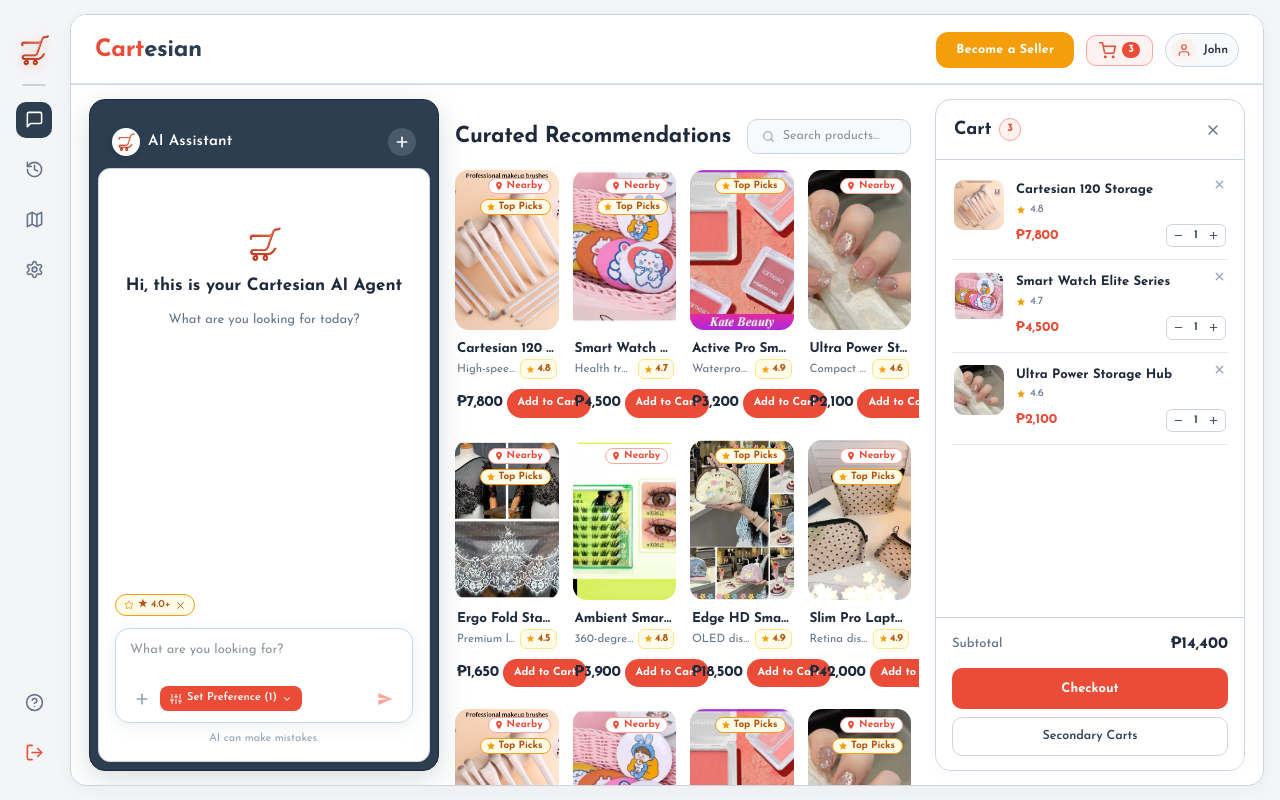
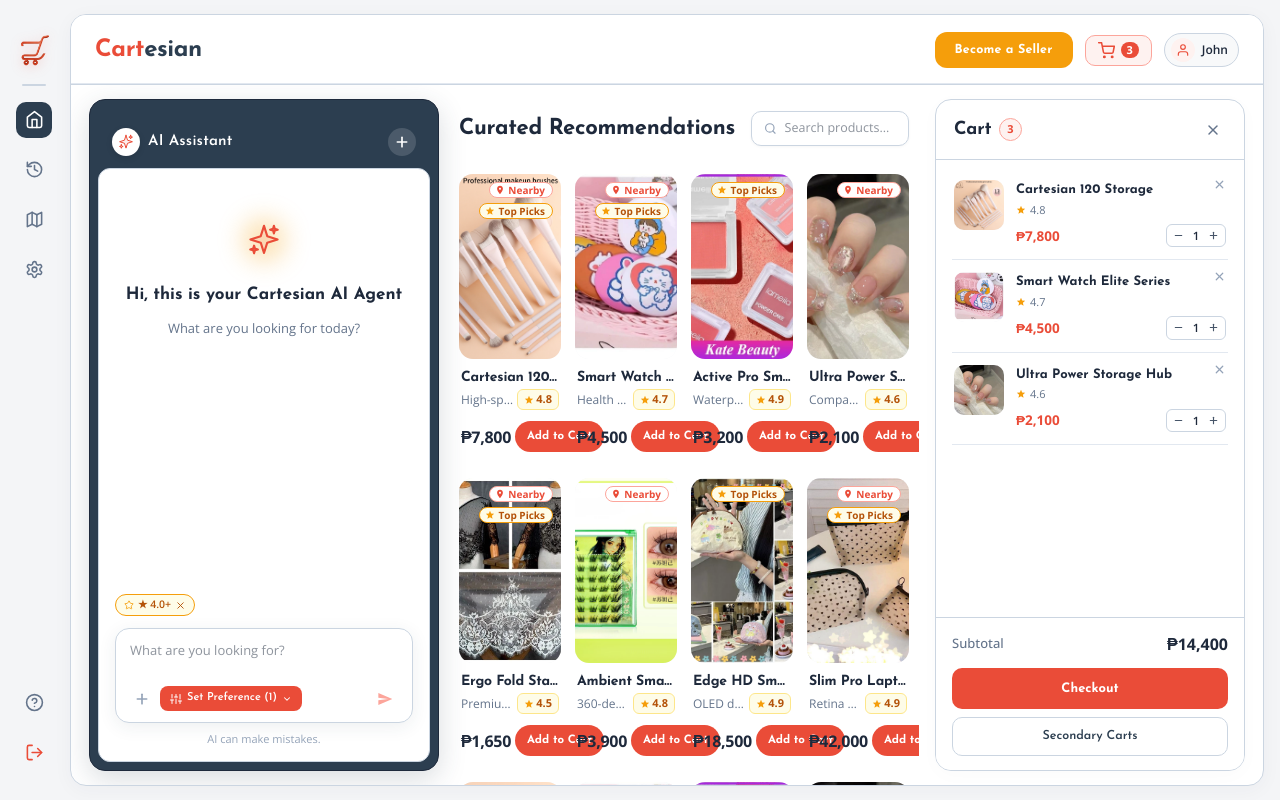
Before and after one commit to cloud-elite-capstone/frontend, a Next.js app: page / in a window 1280 px wide. Built offline with nearby package versions, Linux system fonts and the light colour scheme.

Commit message:
feat(ui): update products layout, typography, and search bar

```diff
--- a/src/app/globals.css
+++ b/src/app/globals.css
@@ -2,7 +2,9 @@
 
 @layer base {
   :root {
-    --font-sans: var(--font-josefin-sans), 'Josefin Sans', system-ui, -apple-system, sans-serif;
+    --font-heading: var(--font-josefin-sans), 'Josefin Sans', sans-serif;
+    --font-body: var(--font-open-sans), 'Open Sans', system-ui, -apple-system, sans-serif;
+    --font-sans: var(--font-open-sans), 'Open Sans', system-ui, -apple-system, sans-serif;
     --font-mono: monospace;
 
     --brand-orange: #ea4c38;
@@ -40,11 +42,19 @@
 
   body {
     min-height: 100vh;
-    font-family: var(--font-josefin-sans), 'Josefin Sans', sans-serif;
+    font-family: var(--font-open-sans), 'Open Sans', system-ui, -apple-system, sans-serif;
     color: #1e293b;
     background-color: #f4f5f7;
     -webkit-font-smoothing: antialiased;
     -moz-osx-font-smoothing: grayscale;
+  }
+
+  h1, h2, h3, h4, h5, h6 {
+    font-family: var(--font-josefin-sans), 'Josefin Sans', sans-serif;
+  }
+
+  p {
+    font-family: var(--font-open-sans), 'Open Sans', system-ui, -apple-system, sans-serif;
   }
 
   ::selection {
@@ -170,3 +180,35 @@
   background-image: radial-gradient(rgba(44, 62, 80, 0.04) 1px, transparent 0);
   background-size: 24px 24px;
 }
+
+.curated-scrollbar {
+  scrollbar-width: thin;
+  scrollbar-color: transparent transparent;
+}
+
+.curated-scrollbar::-webkit-scrollbar {
+  display: block !important;
+  width: 6px;
+}
+
+.curated-scrollbar::-webkit-scrollbar-track {
+  background: transparent;
+}
+
+.curated-scrollbar::-webkit-scrollbar-thumb {
+  background-color: transparent;
+  border-radius: 9999px;
+  transition: background-color 0.2s ease;
+}
+
+.curated-scrollbar:hover {
+  scrollbar-color: #cbd5e1 transparent;
+}
+
+.curated-scrollbar:hover::-webkit-scrollbar-thumb {
+  background-color: #cbd5e1;
+}
+
+.curated-scrollbar:hover::-webkit-scrollbar-thumb:hover {
+  background-color: #94a3b8;
+}
--- a/src/app/help/page.tsx
+++ b/src/app/help/page.tsx
@@ -18,7 +18,7 @@ export default function StandaloneHelpPage() {
         backgroundColor: "#f5f5f7",
         padding: "14px 16px 14px 8px",
         gap: "10px",
-        fontFamily: "var(--font-josefin-sans), 'Josefin Sans', sans-serif",
+        fontFamily: "var(--font-open-sans), 'Open Sans', sans-serif",
       }}
     >
       <Sidebar activeTab="help" />
--- a/src/app/layout.tsx
+++ b/src/app/layout.tsx
@@ -1,11 +1,17 @@
 import type { Metadata } from "next";
-import { Josefin_Sans } from "next/font/google";
+import { Josefin_Sans, Open_Sans } from "next/font/google";
 import "./globals.css";
 
 const josefinSans = Josefin_Sans({
   subsets: ["latin"],
   weight: ["300", "400", "500", "600", "700"],
   variable: "--font-josefin-sans",
+});
+
+const openSans = Open_Sans({
+  subsets: ["latin"],
+  weight: ["300", "400", "500", "600", "700"],
+  variable: "--font-open-sans",
 });
 
 export const metadata: Metadata = {
@@ -19,8 +25,14 @@ export default function RootLayout({
   children: React.ReactNode;
 }>) {
   return (
-    <html lang="en" className={josefinSans.variable} suppressHydrationWarning>
-      <body className={josefinSans.className} suppressHydrationWarning>{children}</body>
+    <html
+      lang="en"
+      className={`${josefinSans.variable} ${openSans.variable}`}
+      suppressHydrationWarning
+    >
+      <body className={openSans.className} suppressHydrationWarning>
+        {children}
+      </body>
     </html>
   );
 }
--- a/src/app/page.tsx
+++ b/src/app/page.tsx
@@ -9,7 +9,7 @@ import ProductGrid from "@/components/ProductGrid";
 import { initialProducts } from "@/data/products";
 import CartSidebar, { CartItem } from "@/components/CartSidebar";
 import { ProductItem } from "@/components/ProductCard";
-import { SearchIcon } from "@/components/Icons";
+import { SearchIcon, XIcon } from "@/components/Icons";
 import SettingsView from "@/components/SettingsView";
 import HelpView from "@/components/HelpView";
 
@@ -79,6 +79,7 @@ const initialCartItems: CartItem[] = [
 export default function Home() {
   const [isScrolled, setIsScrolled] = useState(false);
   const [searchQuery, setSearchQuery] = useState("");
+  const [isSearchFocused, setIsSearchFocused] = useState(false);
   const [cartItems, setCartItems] = useState<CartItem[]>(initialCartItems);
   const [showCart, setShowCart] = useState(true);
   const [activeTab, setActiveTab] = useState<string>("chat");
@@ -157,7 +158,7 @@ export default function Home() {
         backgroundColor: "#f4f5f7",
         padding: "14px 16px 14px 8px",
         gap: "10px",
-        fontFamily: "var(--font-josefin-sans), 'Josefin Sans', sans-serif",
+        fontFamily: "var(--font-open-sans), 'Open Sans', sans-serif",
       }}
     >
       <Sidebar activeTab={activeTab} onSelectTab={setActiveTab} />
@@ -225,6 +226,7 @@ export default function Home() {
               </aside>
 
               <section
+                className="curated-scrollbar"
                 onScroll={(e) => setIsScrolled(e.currentTarget.scrollTop > 4)}
                 style={{
                   flex: 1,
@@ -233,8 +235,8 @@ export default function Home() {
                   minHeight: 0,
                   height: "100%",
                   overflowY: "auto",
-                  padding: "14px 8px 14px 0",
-                  marginTop: "20px",
+                  padding: "14px 10px 80px 4px",
+                  boxSizing: "border-box",
                 }}
               >
                 <div
@@ -242,8 +244,8 @@ export default function Home() {
                     display: "flex",
                     alignItems: "center",
                     justifyContent: "space-between",
-                    marginBottom: "16px",
-                    marginTop: 0,
+                    marginBottom: "28px",
+                    marginTop: "12px",
                     paddingTop: 0,
                     flexShrink: 0,
                     gap: "16px",
@@ -267,20 +269,31 @@ export default function Home() {
                       display: "flex",
                       alignItems: "center",
                       gap: "8px",
-                      backgroundColor: "#f8f9fa",
-                      border: "1.5px solid #cbd5e1",
+                      backgroundColor: "#ffffff",
+                      border: isSearchFocused
+                        ? "1.5px solid #ea4c38"
+                        : "1.5px solid #cbd5e1",
                       borderRadius: "10px",
-                      padding: "7px 14px",
-                      width: "100%",
-                      maxWidth: "240px",
+                      padding: "7px 12px",
+                      width: isSearchFocused ? "320px" : "210px",
+                      maxWidth: "100%",
+                      boxShadow: isSearchFocused
+                        ? "0 4px 14px rgba(234, 76, 56, 0.12), 0 0 0 2px rgba(234, 76, 56, 0.1)"
+                        : "0 1px 3px rgba(0, 0, 0, 0.04)",
+                      transition: "all 0.25s cubic-bezier(0.4, 0, 0.2, 1)",
                     }}
                   >
-                    <SearchIcon size={15} color="#94a3b8" />
+                    <SearchIcon
+                      size={15}
+                      color={isSearchFocused ? "#ea4c38" : "#94a3b8"}
+                    />
                     <input
                       type="text"
-                      placeholder="Search products..."
+                      placeholder={isSearchFocused ? "Search products..." : "Search products..."}
                       value={searchQuery}
                       onChange={(e) => setSearchQuery(e.target.value)}
+                      onFocus={() => setIsSearchFocused(true)}
+                      onBlur={() => setIsSearchFocused(false)}
                       style={{
                         background: "none",
                         border: "none",
@@ -288,9 +301,31 @@ export default function Home() {
                         fontSize: "12.5px",
                         color: "#1e293b",
                         width: "100%",
-                        fontFamily: "var(--font-josefin-sans), 'Josefin Sans', sans-serif",
+                        fontFamily: "var(--font-open-sans), 'Open Sans', sans-serif",
                       }}
                     />
+                    {searchQuery && (
+                      <button
+                        onMouseDown={(e) => {
+                          e.preventDefault();
+                          setSearchQuery("");
+                        }}
+                        style={{
+                          display: "flex",
+                          alignItems: "center",
+                          justifyContent: "center",
+                          background: "none",
+                          border: "none",
+                          cursor: "pointer",
+                          padding: "2px",
+                          color: "#94a3b8",
+                          borderRadius: "50%",
+                        }}
+                        title="Clear search"
+                      >
+                        <XIcon size={13} color="#94a3b8" />
+                      </button>
+                    )}
                   </div>
                 </div>
 
--- a/src/app/settings/page.tsx
+++ b/src/app/settings/page.tsx
@@ -18,7 +18,7 @@ export default function SettingsPage() {
         backgroundColor: "#f5f5f7",
         padding: "14px 16px 14px 8px",
         gap: "10px",
-        fontFamily: "var(--font-josefin-sans), 'Josefin Sans', sans-serif",
+        fontFamily: "var(--font-open-sans), 'Open Sans', sans-serif",
       }}
     >
       <Sidebar activeTab={activeTab} onSelectTab={setActiveTab} />
--- a/src/components/AgentChat.tsx
+++ b/src/components/AgentChat.tsx
@@ -7,6 +7,7 @@ import {
   FilterSlidersIcon,
   ChevronDownIcon,
   SendIcon,
+  AiAssistantIcon,
 } from "./Icons";
 import ChatPreferenceDropdown, {
   ChatSearchPreferences,
@@ -81,17 +82,9 @@ export default function AgentChat() {
               alignItems: "center",
               justifyContent: "center",
               boxShadow: "0 2px 6px rgba(0, 0, 0, 0.12)",
-              overflow: "hidden",
             }}
           >
-            <Image
-              src="/cartesian_symbol.png?v=2"
-              alt="Cartesian AI"
-              width={20}
-              height={20}
-              unoptimized
-              style={{ objectFit: "contain" }}
-            />
+            <AiAssistantIcon size={16} color="#ea4c38" strokeWidth={1.5} />
           </div>
           <span
             style={{
@@ -162,22 +155,34 @@ export default function AgentChat() {
         >
           <div
             style={{
-              width: "42px",
-              height: "42px",
+              position: "relative",
               display: "flex",
               alignItems: "center",
               justifyContent: "center",
-              marginBottom: "10px",
+              marginBottom: "12px",
             }}
           >
-            <Image
-              src="/cartesian_symbol.png?v=2"
-              alt="Cartesian"
-              width={38}
-              height={38}
-              unoptimized
-              style={{ objectFit: "contain" }}
+            <div
+              style={{
+                position: "absolute",
+                width: "44px",
+                height: "44px",
+                borderRadius: "50%",
+                backgroundColor: "rgba(245, 158, 11, 0.3)",
+                filter: "blur(12px)",
+                pointerEvents: "none",
+              }}
             />
+            <div
+              style={{
+                position: "relative",
+                display: "flex",
+                alignItems: "center",
+                justifyContent: "center",
+              }}
+            >
+              <AiAssistantIcon size={34} color="#ea4c38" strokeWidth={1.5} />
+            </div>
           </div>
 
           <h2
@@ -186,6 +191,7 @@ export default function AgentChat() {
               fontWeight: 700,
               color: "#1e293b",
               lineHeight: 1.25,
+              marginTop: "15px",
               marginBottom: "4px",
               fontFamily: "var(--font-josefin-sans), 'Josefin Sans', sans-serif",
             }}
@@ -199,7 +205,7 @@ export default function AgentChat() {
               fontWeight: 400,
               color: "#64748b",
               paddingTop: "10px",
-              fontFamily: "var(--font-josefin-sans), 'Josefin Sans', sans-serif",
+              fontFamily: "var(--font-open-sans), 'Open Sans', sans-serif",
             }}
           >
             What are you looking for today?
@@ -318,7 +324,7 @@ export default function AgentChat() {
                 backgroundColor: "transparent",
                 border: "none",
                 outline: "none",
-                fontFamily: "var(--font-josefin-sans), 'Josefin Sans', sans-serif",
+                fontFamily: "var(--font-open-sans), 'Open Sans', sans-serif",
                 lineHeight: 1.4,
               }}
             />
@@ -394,7 +400,7 @@ export default function AgentChat() {
             style={{
               fontSize: "11px",
               color: "#94a3b8",
-              fontFamily: "var(--font-josefin-sans), 'Josefin Sans', sans-serif",
+              fontFamily: "var(--font-open-sans), 'Open Sans', sans-serif",
             }}
           >
             AI can make mistakes.
--- a/src/components/CartSidebar.tsx
+++ b/src/components/CartSidebar.tsx
@@ -43,7 +43,7 @@ export default function CartSidebar({
         border: "1.5px solid #cbd5e1",
         boxShadow: "0 4px 20px rgba(0, 0, 0, 0.02)",
         overflow: "hidden",
-        fontFamily: "var(--font-josefin-sans), 'Josefin Sans', sans-serif",
+        fontFamily: "var(--font-open-sans), 'Open Sans', sans-serif",
       }}
     >
       <div
--- a/src/components/Icons.tsx
+++ b/src/components/Icons.tsx
@@ -79,6 +79,48 @@ export function AgentSparkleIcon({ className = "", size = 18, color = "#555555"
     <svg width={size} height={size} viewBox="0 0 24 24" fill="none" stroke={color} strokeWidth="2" strokeLinecap="round" strokeLinejoin="round" className={className}>
       <path d="M12 2v4M12 18v4M4.93 4.93l2.83 2.83M16.24 16.24l2.83 2.83M2 12h4M18 12h4M4.93 19.07l2.83-2.83M16.24 7.76l2.83-2.83" />
       <circle cx="12" cy="12" r="2.5" fill={color} />
+    </svg>
+  );
+}
+
+export function AiAssistantIcon({
+  className = "",
+  size = 20,
+  color = "#ea4c38",
+  strokeWidth = 1.6,
+}: {
+  className?: string;
+  size?: number;
+  color?: string;
+  strokeWidth?: number;
+}) {
+  return (
+    <svg
+      width={size}
+      height={size}
+      viewBox="0 0 24 24"
+      fill="none"
+      stroke={color}
+      strokeWidth={strokeWidth}
+      strokeLinecap="round"
+      strokeLinejoin="round"
+      className={className}
+    >
+      <path
+        d="M12 2L14.3 9.3L21.6 11.6L14.3 13.9L12 21.2L9.7 13.9L2.4 11.6L9.7 9.3L12 2Z"
+        fill={color}
+        fillOpacity="0.1"
+      />
+      <path
+        d="M19 2L19.6 4.1L21.7 4.7L19.6 5.3L19 7.4L18.4 5.3L16.3 4.7L18.4 4.1L19 2Z"
+        fill={color}
+        fillOpacity="0.15"
+      />
+      <path
+        d="M5 16L5.6 18.1L7.7 18.7L5.6 19.3L5 21.4L4.4 19.3L2.3 18.7L4.4 18.1L5 16Z"
+        fill={color}
+        fillOpacity="0.15"
+      />
     </svg>
   );
 }
--- a/src/components/ProductCard.tsx
+++ b/src/components/ProductCard.tsx
@@ -49,14 +49,14 @@ export default function ProductCard({
         minWidth: 0,
         cursor: "pointer",
         position: "relative",
-        fontFamily: "var(--font-josefin-sans), 'Josefin Sans', sans-serif",
+        fontFamily: "var(--font-open-sans), 'Open Sans', sans-serif",
       }}
     >
       <div
         style={{
           position: "relative",
           width: "100%",
-          height: "160px",
+          height: "185px",
           display: "flex",
           alignItems: "center",
           justifyContent: "center",
@@ -169,7 +169,7 @@ export default function ProductCard({
         <h3
           title={product.title}
           style={{
-            fontSize: "13.5px",
+            fontSize: "14px",
             fontWeight: 700,
             color: "#1e293b",
             letterSpacing: "-0.2px",
@@ -199,7 +199,7 @@ export default function ProductCard({
           <p
             title={product.subtitle}
             style={{
-              fontSize: "11.5px",
+              fontSize: "12px",
               fontWeight: 400,
               color: "#64748b",
               overflow: "hidden",
@@ -219,17 +219,17 @@ export default function ProductCard({
                 display: "flex",
                 alignItems: "center",
                 gap: "2px",
-                fontSize: "10.5px",
+                fontSize: "11px",
                 fontWeight: 700,
                 color: "#b45309",
                 flexShrink: 0,
                 backgroundColor: "#fefce8",
-                padding: "1px 5px",
+                padding: "1.5px 6px",
                 borderRadius: "6px",
                 border: "1px solid #fde68a",
               }}
             >
-              <StarIcon size={9} color="#f59e0b" />
+              <StarIcon size={10} color="#f59e0b" />
               <span>{product.rating.toFixed(1)}</span>
             </div>
           )}
@@ -240,7 +240,7 @@ export default function ProductCard({
             display: "flex",
             alignItems: "center",
             justifyContent: "space-between",
-            marginTop: "3px",
+            marginTop: "4px",
             paddingTop: "2px",
             gap: "4px",
             width: "100%",
@@ -248,7 +248,7 @@ export default function ProductCard({
         >
           <span
             style={{
-              fontSize: "15px",
+              fontSize: "16px",
               fontWeight: 800,
               color: "#1e293b",
               letterSpacing: "-0.3px",
@@ -264,9 +264,9 @@ export default function ProductCard({
             style={{
               backgroundColor: isAdded ? "#10b981" : "#ea4c38",
               color: "#ffffff",
-              fontSize: "11px",
+              fontSize: "11.5px",
               fontWeight: 700,
-              padding: "6px 11px",
+              padding: "6.5px 12px",
               borderRadius: "9999px",
               border: "none",
               cursor: "pointer",
--- a/src/components/ProductGrid.tsx
+++ b/src/components/ProductGrid.tsx
@@ -20,9 +20,10 @@ export default function ProductGrid({
       style={{
         display: "grid",
         gridTemplateColumns: "repeat(4, minmax(0, 1fr))",
-        gap: "22px 14px",
+        gap: "26px 14px",
         width: "100%",
         overflow: "visible",
+        paddingBottom: "40px",
       }}
     >
       {list.map((product) => (
--- a/src/components/Sidebar.tsx
+++ b/src/components/Sidebar.tsx
@@ -4,7 +4,7 @@ import React, { useState } from "react";
 import Image from "next/image";
 import { useRouter } from "next/navigation";
 import {
-  MessageSquareIcon,
+  HomeIcon,
   MapIcon,
   HistoryClockIcon,
   SettingsIcon,
@@ -38,7 +38,7 @@ export default function Sidebar({
   };
 
   const topNav = [
-    { id: "chat", label: "Chat & Shop", icon: MessageSquareIcon },
+    { id: "chat", label: "Home", icon: HomeIcon },
     { id: "history", label: "History", icon: HistoryClockIcon },
     { id: "map", label: "Map & Nearby", icon: MapIcon },
     { id: "settings", label: "Settings", icon: SettingsIcon },
```
